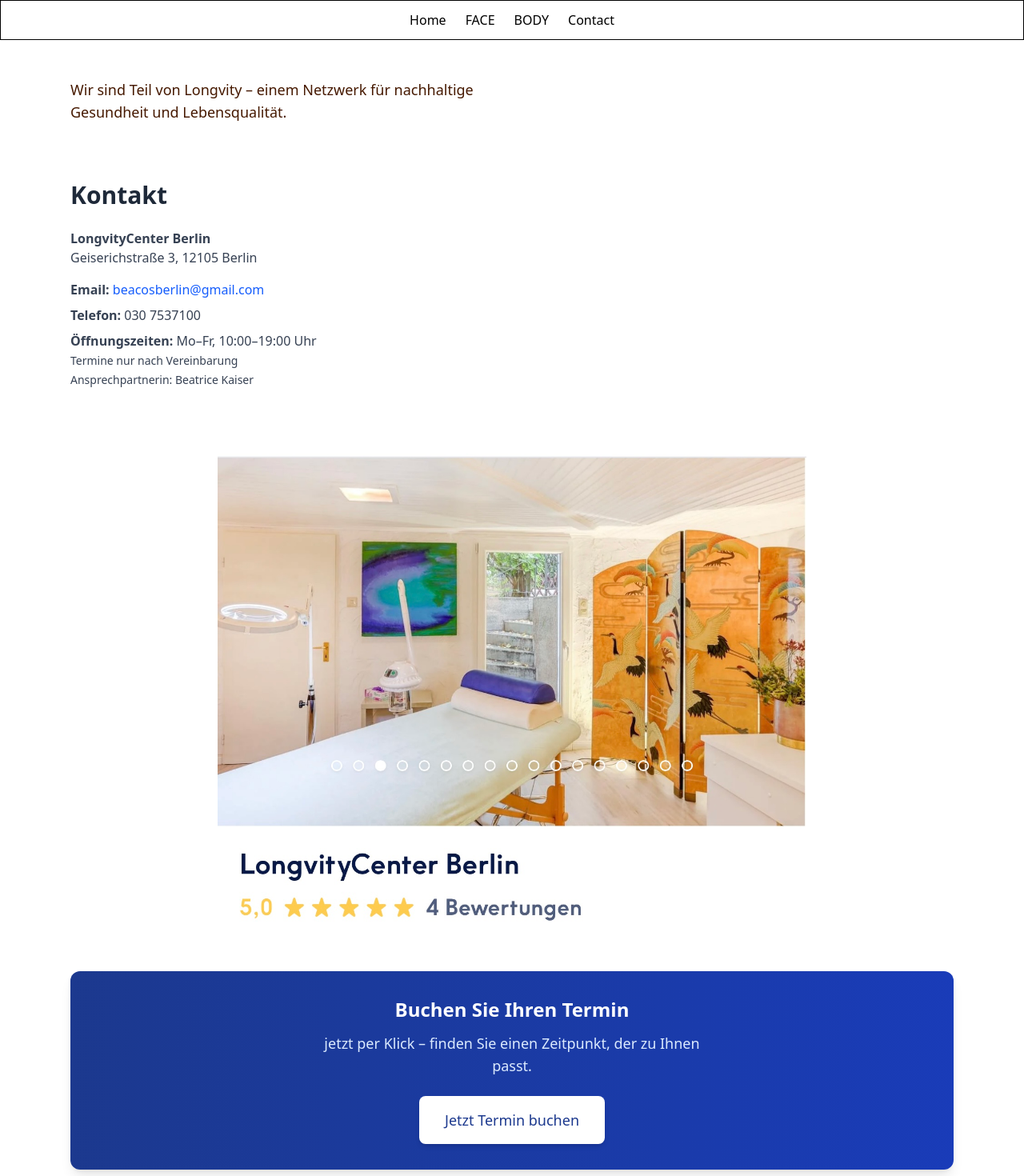
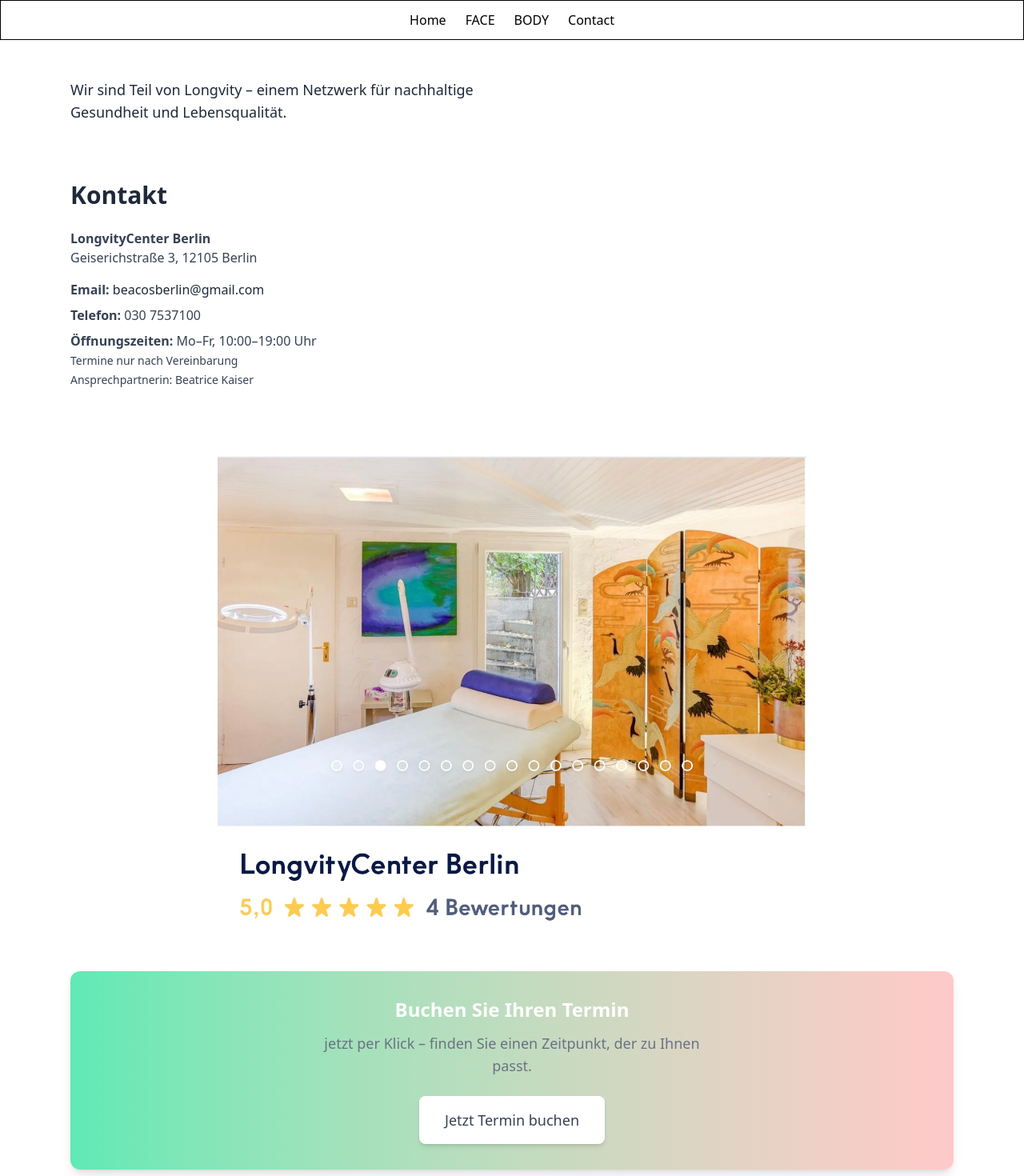
Before and after one commit to beakaiser/beakaiser, a Next.js app: page /contact in a window 1280 px wide. Shown: the top 1470 px of the page at 80% size. Built offline with nearby package versions, Linux system fonts and the light colour scheme.

Commit message:
farb Ist

```diff
--- a/app/body/page.tsx
+++ b/app/body/page.tsx
@@ -55,11 +55,11 @@ export default function ContactPage() {
           <br /> <br />
         </div>
         {/* CTA-Button in hellerem Rahmen */}
-        <div className="bg-gray-200 w-full h-80 p-8 border-2 border-gray-400 flex items-center justify-center">
-          <div className="bg-white p-4 border border-gray-300 rounded-lg">
+        <div className="bg-indigo-200 w-full h-8 p-8 border-2 border-indigo-300 flex items-center justify-center">
+          <div className=" border-indigo-200 rounded-lg">
             <a
               href="/buchung"
-              className="bg-orange-500 text-shadow-blue-950 px-8 py-4 rounded-lg hover:bg-orange-600"
+              className="bg-indigo-200 text-gray-900 px-8 py-4 rounded-lg hover:bg-gray-200"
             >
               Termin buchen
             </a>
--- a/app/buchung/page.tsx
+++ b/app/buchung/page.tsx
@@ -62,7 +62,7 @@ export default function BuchungPage() {
             href="https://cal.com/bea-kaiser-xp4fzo"
             target="_blank"
             rel="noopener noreferrer"
-            className="flex-1 bg-blue-600 text-white text-center px-6 py-3 rounded hover:bg-blue-700 transition"
+            className="flex-1 bg-red-200 text-white text-center px-6 py-3 rounded hover:bg-blue-700 transition"
           >
             Weiter zu cal.com – Termin buchen
           </a>
--- a/app/contact/page.tsx
+++ b/app/contact/page.tsx
@@ -10,9 +10,9 @@ export default function ContactPage() {
       <div className="grid grid-cols-1 lg:grid-cols-2 gap-12 items-start">
         {/* Linke Seite: Text */}
         <div className="space-y-6">
-          <p className="text-lg text-amber-950">
+          <p className="text-lg text-gray-800">
             Wir sind Teil von{" "}
-            <span className="font-medium text-amber-950">Longvity</span> – einem
+            <span className="font-medium text-gray-800">Longvity</span> – einem
             Netzwerk für nachhaltige Gesundheit und Lebensqualität. <br />
           </p>{" "}
           <br /> <br />
@@ -28,7 +28,7 @@ export default function ContactPage() {
                 <strong>Email:</strong>{" "}
                 <a
                   href="mailto:beacosberlin@gmail.com"
-                  className="text-blue-600 hover:underline"
+                  className="text-gray-800 hover:underline"
                 >
                   beacosberlin@gmail.com
                 </a>
@@ -60,16 +60,16 @@ export default function ContactPage() {
         className=" w-2/3 object-cover mx-auto"
       />
       {/* Call-to-Action: Termin buchen */}
-      <div className="bg-gradient-to-r from-blue-900 to-blue-800 text-center text-gray-800 rounded-xl p-8 shadow-lg">
+      <div className="bg-gradient-to-r from-emerald-300 to-red-200 text-center text-gray-800 rounded-xl p-8 shadow-lg">
         <h2 className="text-2xl font-semibold mb-3 text-white">
           Buchen Sie Ihren Termin
         </h2>
-        <p className="text-lg text-blue-100 mb-6 max-w-lg mx-auto">
+        <p className="text-lg text-gray-500 mb-6 max-w-lg mx-auto">
           jetzt per Klick – finden Sie einen Zeitpunkt, der zu Ihnen passt.
         </p>
         <a
           href="/buchung"
-          className="inline-block bg-white text-blue-900 px-8 py-4 rounded-lg text-lg font-medium hover:bg-gray-100 transition-all duration-200 shadow-md hover:shadow-xl transform hover:-translate-y-1"
+          className="inline-block bg-white text-gray-700 px-8 py-4 rounded-lg text-lg font-medium hover:bg-gray-100 transition-all duration-200 shadow-md hover:shadow-xl transform hover:-translate-y-1"
         >
           Jetzt Termin buchen
         </a>
--- a/app/face/page.tsx
+++ b/app/face/page.tsx
@@ -42,7 +42,7 @@ export default function ContactPage() {
               </div>
               <a
                 href="/buchung"
-                className="bg-orange-500 text-blue-900 px-6 py-3 rounded-lg hover:bg-orange-600"
+                className="bg-fuchsia-200 text-gray-900 px-6 py-3 rounded-lg hover:bg-pink-300"
               >
                 Jetzt buchen
               </a>
@@ -61,7 +61,7 @@ export default function ContactPage() {
               </div>
               <a
                 href="/buchung"
-                className="bg-orange-500 text-shadow-blue-950hite px-6 py-3 rounded-lg hover:bg-orange-600"
+                className="bg-fuchsia-200 text-shadow-blue-950hite px-6 py-3 rounded-lg hover:bg-pink-300"
               >
                 Jetzt buchen
               </a>
@@ -106,7 +106,7 @@ export default function ContactPage() {
             <div className="text-xl font-bold mb-6">70 € | 60 Minuten</div>
             <a
               href="/buchung"
-              className="bg-emerald-500 text-blue-950 px-8 py-4 rounded-lg hover:bg-emerald-600"
+              className="bg-blue-200 text-blue-950 px-8 py-4 rounded-lg hover:bg-blue-100"
             >
               Buchen
             </a>
@@ -152,7 +152,7 @@ export default function ContactPage() {
       <br />
       <div className="bg-blue-100 py-16 text-gray-700">
         <div className="container mx-auto px-4 md:px-12 text-center">
-          <h1 className="text-5xl font-bold uppercase mb-8">
+          <h1 className="text-4xl font-bold uppercase mb-8">
             Purifying Facials
           </h1>
 
@@ -196,7 +196,7 @@ export default function ContactPage() {
         {/* CTA-Button */}
         <a
           href="/buchung"
-          className="bg-blue-400 text-center text-blue-950 px-12 py-4 rounded-3xl hover:bg-blue-600 transition"
+          className="bg-red-300 text-center text-blue-950 px-12 py-4 rounded-3xl hover:bg-fuchsia-200 transition"
         >
           Termin sichern
         </a>
--- a/app/impressum/page.tsx
+++ b/app/impressum/page.tsx
@@ -7,9 +7,9 @@ export default function ImpressumPage() {
         <p className="text-gray-700 mb-6">
           Gemäß § 5 TMG (Telemediengesetz) informieren wir Sie hier über die
           verantwortliche Stelle für diese Website. Angaben gemäß § 5 TMG:
-          Verantwortlich für den Inhalt nach § 55 Abs. 2 RStV: Sabine Kaiser,
-          Heilpraktikerin Geiserichstraße 3, 12105 Berlin Telefon: 030/7537100
-          E-Mail: beacosberlin@gmail.com
+          Verantwortlich für den Inhalt nach § 55 Abs. 2 RStV: Sabine Kaiser
+          UST- ID: DE 243281582 Heilpraktikerin Geiserichstraße 3, 12105 Berlin
+          Telefon: 030/7537100 E-Mail: beacosberlin@gmail.com
         </p>
 
         {/* Hauptinhalte */}
@@ -116,7 +116,7 @@ export default function ImpressumPage() {
             href="https://cal.com/bea-kaiser-xp4fzo"
             target="_blank"
             rel="noopener noreferrer"
-            className="flex-1 bg-blue-600 text-white text-center px-6 py-3 rounded hover:bg-blue-700 transition"
+            className="flex-1 bg-red-300 text-white text-center px-6 py-3 rounded hover:bg-blue-700 transition"
           >
             Weiter zu cal.com – Termin buchen
           </a>
--- a/app/page.tsx
+++ b/app/page.tsx
@@ -19,7 +19,7 @@ const Navbar = () => {
 const Hero2 = () => {
   return (
     <div>
-      <div className="text-center my-4"> longvity beauty</div>{" "}
+      <div className="text-center my-4"> longevity beauty</div>{" "}
     </div>
   );
 };
@@ -100,7 +100,7 @@ const Hero10 = () => {
       <h1 className="text-5xl md:text-7xl font-light tracking-tight mb-6">
         Beautify
       </h1>
-      <div className="text-2xl font-bold text-orange-500 uppercase mb-10">
+      <div className="text-2xl font-bold text-fuchsia-300 uppercase mb-10">
         FACE
       </div>
 
@@ -123,7 +123,7 @@ const Hero10 = () => {
 
       <Link
         href="/face"
-        className="bg-orange-500 text-white px-10 py-4 uppercase rounded-2xl hover:bg-orange-700 transition"
+        className="bg-indigo-300 text-white px-10 py-4 uppercase rounded-2xl hover:bg-fuchsia-300 transition"
       >
         Entdecken
       </Link>
@@ -136,7 +136,7 @@ const Hero9 = () => {
       <h1 className="text-5xl md:text-7xl font-light mb-6 tracking-tight">
         Rejuvinate BODY
       </h1>
-      <div className="text-2xl font-bold text-orange-500 uppercase mb-10">
+      <div className="text-2xl font-bold text-rose-950 uppercase mb-10">
         BODY
       </div>
 
@@ -158,7 +158,7 @@ const Hero9 = () => {
 
       <Link
         href="/body"
-        className="bg-orange-500 text-white px-10 py-4 uppercase rounded-2xl hover:bg-orange-700 transition"
+        className="bg-blue-200 text-white px-10 py-4 uppercase rounded-2xl hover:bg-violet-500 transition"
       >
         Entdecken
       </Link>
```
